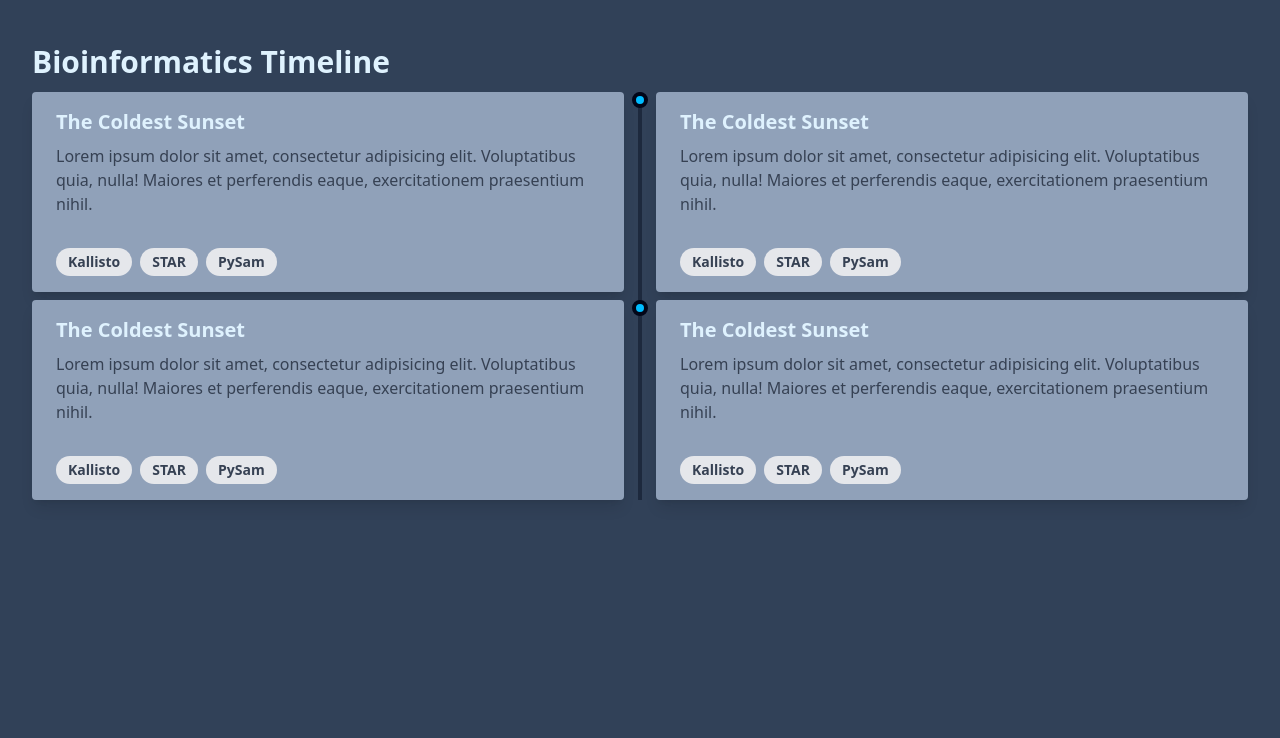
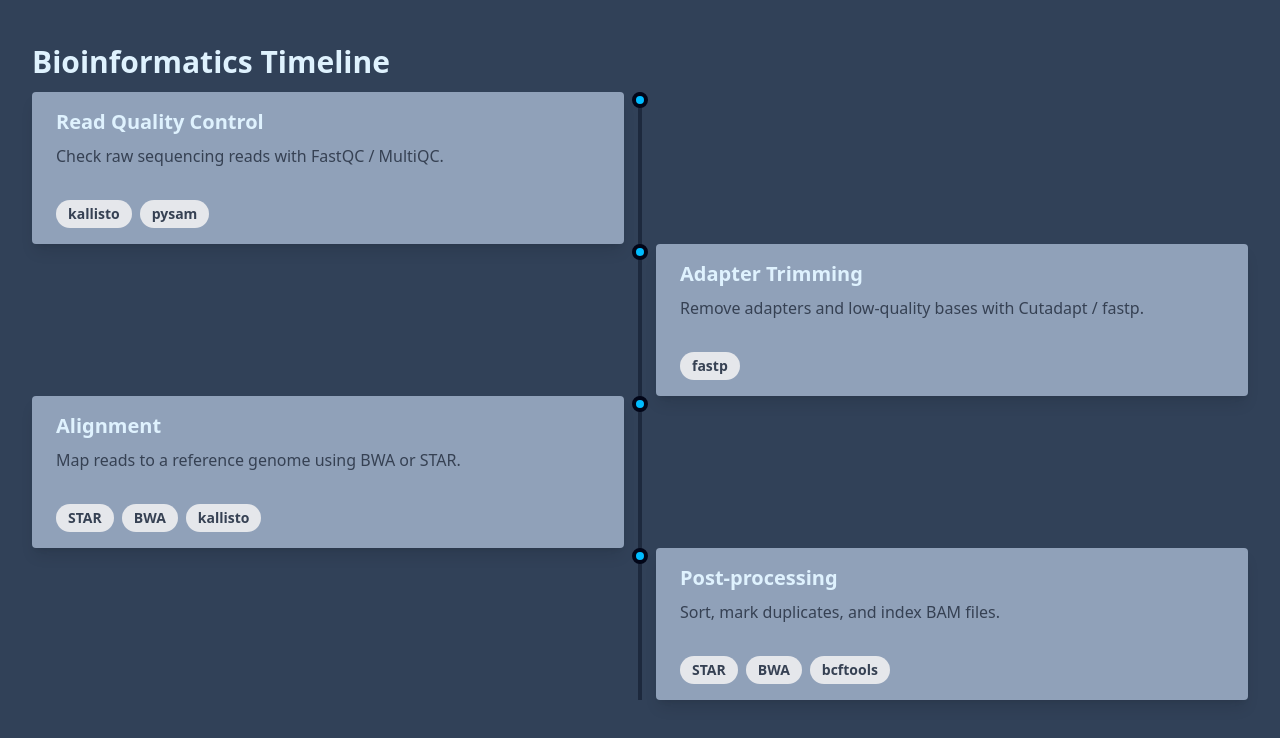
Before and after one commit to AshMurali77/bio-explorer, a Next.js app: page / in a window 1280 px wide. Shown: the top 738 px of the page. Built offline with nearby package versions, Linux system fonts and the light colour scheme.

Commit message:
Added in alternating sides for cards

```diff
--- /dev/null
+++ b/app/components/timeline/TimelineItem.tsx
@@ -0,0 +1,33 @@
+export interface TimelineItem {
+    id: string,
+    title: string,
+    content: string,
+    tags: string[];
+};
+
+export const TIMELINE_ITEMS: TimelineItem[] = [
+  {
+    id: "qc",
+    title: "Read Quality Control",
+    content: "Check raw sequencing reads with FastQC / MultiQC.",
+    tags: ["kallisto", "pysam"],
+  },
+  {
+    id: "trimming",
+    title: "Adapter Trimming",
+    content: "Remove adapters and low-quality bases with Cutadapt / fastp.",
+    tags: ["fastp"],
+  },
+  {
+    id: "alignment",
+    title: "Alignment",
+    content: "Map reads to a reference genome using BWA or STAR.",
+    tags: ["STAR", "BWA", "kallisto"],
+  },
+  {
+    id: "postproc",
+    title: "Post-processing",
+    content: "Sort, mark duplicates, and index BAM files.",
+    tags: ["STAR", "BWA", "bcftools"],
+  },
+];
--- a/app/components/timeline/TimelineRow.tsx
+++ b/app/components/timeline/TimelineRow.tsx
@@ -0,0 +1,54 @@
+import { TimelineItem } from "./TimelineItem";
+
+export default function TimelineRow({
+  item,
+  side,
+}: {
+  item: TimelineItem;
+  side: "left" | "right";
+}) {
+  return (
+    <div className="grid grid-cols-[1fr_auto_1fr] gap-2 divide-gray-900">
+      {/*LEFT COLUMN*/}
+      {side === "left" ? (
+        <div className="bg-slate-400 rounded overflow-hidden shadow-lg">
+          <div className="px-6 py-4">
+            <div className="font-bold text-xl mb-2">{item.title}</div>
+            <p className="text-gray-700 text-base">{item.content}</p>
+          </div>
+          <div className="px-6 pt-4 pb-2">
+            {item.tags.map((tag) => {
+              return (
+                <span className="inline-block bg-gray-200 rounded-full px-3 py-1 text-sm font-semibold text-gray-700 mr-2 mb-2">
+                  {tag}
+                </span>
+              );
+            })}
+          </div>
+        </div>
+      ): <div/>}
+      {/*CENTER LINE SPACE*/}
+      <div className="relative flex justify-center ">
+        <div className="w-4 h-4 rounded-full bg-sky-400 border-4 border-slate-950 z-10" />
+      </div>
+      {/*RIGHT COLUMN*/}
+      {side === "right" ? (
+        <div className="bg-slate-400 rounded overflow-hidden shadow-lg">
+          <div className="px-6 py-4">
+            <div className="font-bold text-xl mb-2">{item.title}</div>
+            <p className="text-gray-700 text-base">{item.content}</p>
+          </div>
+          <div className="px-6 pt-4 pb-2">
+            {item.tags.map((tag) => {
+              return (
+                <span className="inline-block bg-gray-200 rounded-full px-3 py-1 text-sm font-semibold text-gray-700 mr-2 mb-2">
+                  {tag}
+                </span>
+              );
+            })}
+          </div>
+        </div>
+      ): <div/>}
+    </div>
+  );
+}
--- a/app/page.tsx
+++ b/app/page.tsx
@@ -1,5 +1,6 @@
 import Alignment from "./components/cards/Alignment";
-
+import { TIMELINE_ITEMS } from "./components/timeline/TimelineItem";
+import TimelineRow from "./components/timeline/TimelineRow";
 export default function Home() {
   return (
     <main className="min-h-screen py-8">
@@ -9,18 +10,10 @@ export default function Home() {
         </h1>
         <div className="relative">
           <div className="absolute left-1/2 top-0 bottom-0 -translate-x-1/2 w-1 bg-slate-800"></div>
-          <div className="grid grid-cols-[1fr_auto_1fr] gap-2 divide-gray-900">
-            <Alignment />
-            <div className="relative flex justify-center ">
-              <div className="w-4 h-4 rounded-full bg-sky-400 border-4 border-slate-950 z-10" />
-            </div>
-            <Alignment />
-            <Alignment />
-            <div className="relative flex justify-center">
-              <div className="w-4 h-4 rounded-full bg-sky-400 border-4 border-slate-950 z-10" />
-            </div>
-            <Alignment />
-          </div>
+              {TIMELINE_ITEMS.map((item, index)=>{
+                const side = (index%2 === 0) ? "left" : "right"
+                return <TimelineRow key={item.id} item={item} side={side}/>
+              })}
         </div>
       </div>
     </main>
```
